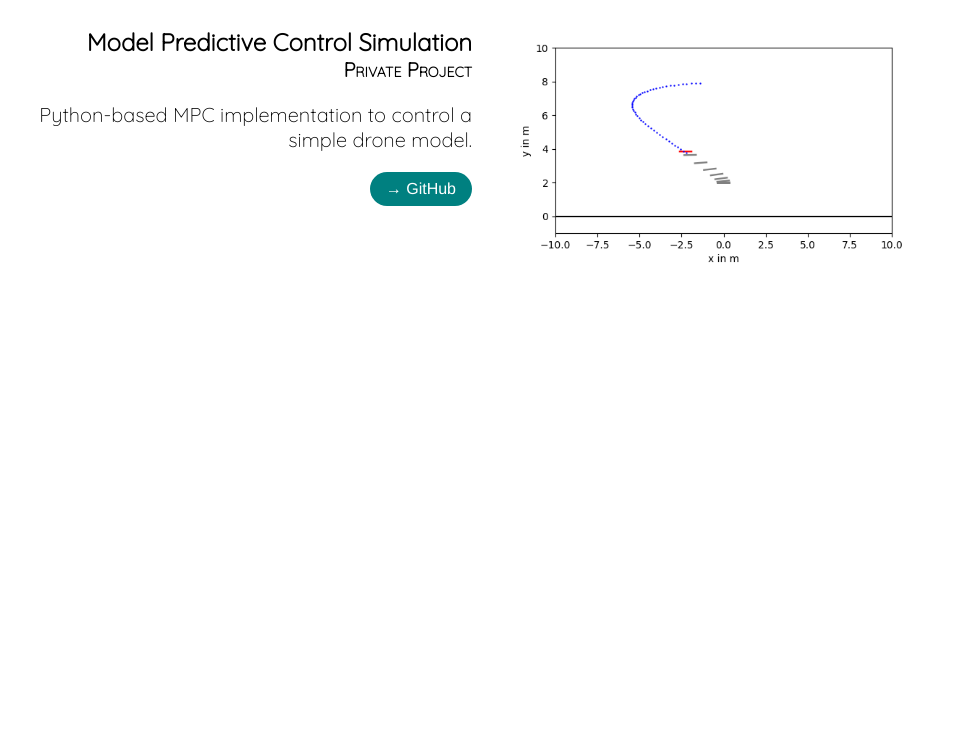
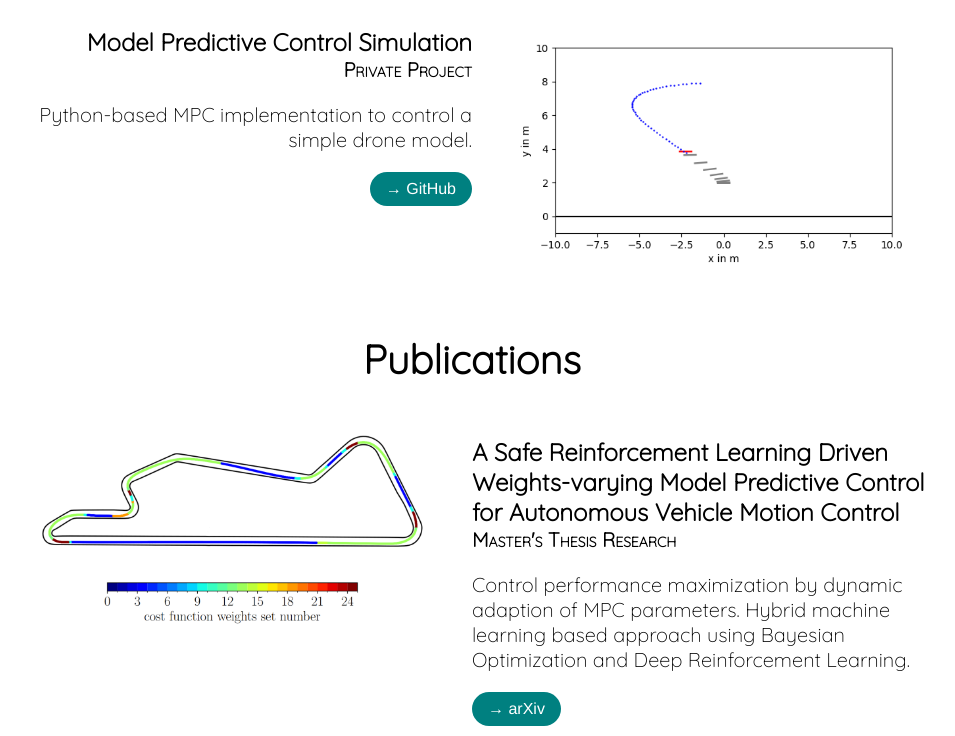
Before and after one commit to mariosspanakakis/mariosspanakakis.github.io, a plain HTML site: page index.html in a window 1280 px wide. Shown: the part 2211-2947 px from the top of the page, without its empty margins (168-1123 px from the left). Before the commit the page ends 2522 px from the top, so only its background shows below. Drawn offline with Linux system fonts and the light colour scheme.

Commit message:
feat: add publications section and RL-MPC paper

```diff
--- a/index.html
+++ b/index.html
@@ -118,6 +118,21 @@
                     </section>
                 </article>
             </section>
+            <!-- publications -->
+            <section id="publications">
+                <h1>Publications</h1>
+                <article class="project left" id="rl_mpc_publication">
+                    <figure>
+                        <img src="./assets/images/rl_mpc.PNG" alt="Project Image" class="project-image">
+                    </figure>
+                    <section class="project-description left">
+                        <h2>A Safe Reinforcement Learning Driven Weights-varying Model Predictive Control for Autonomous Vehicle Motion Control</h2>
+                        <h3>Master's Thesis Research</h3>
+                        <p>Control performance maximization by dynamic adaption of MPC parameters. Hybrid machine learning based approach using Bayesian Optimization and Deep Reinforcement Learning.</p>
+                        <a class="button" target="_blank" href="https://arxiv.org/abs/2402.02624">&rarr; arXiv</a>
+                    </section>
+                </article>
+            </section>
         </main>
     </div>
 
```
Also changed, not shown: assets/images/rl_mpc.PNG (added).
